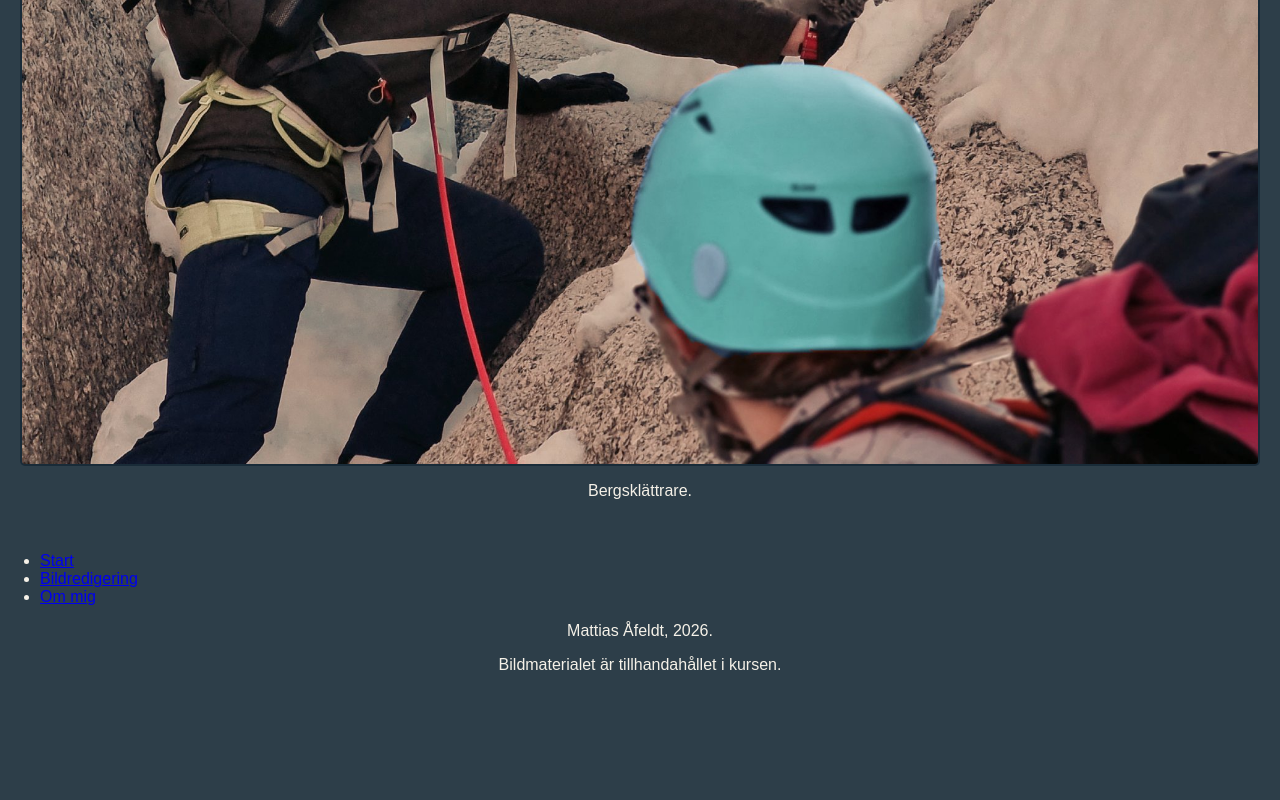
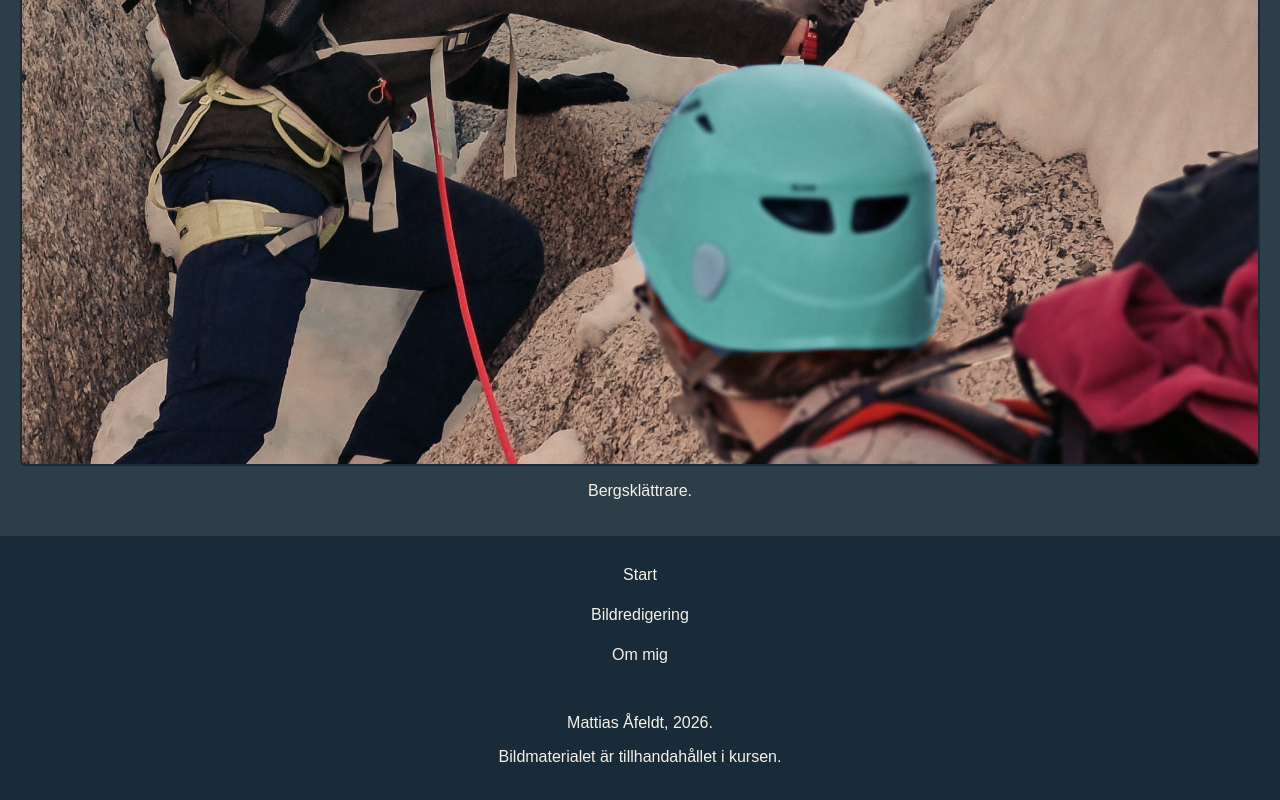
Before and after one commit to mattiasafeldt/bildserie-lab, a plain HTML site: page index.html in a window 1280 px wide. Shown: the part 4912-5712 px from the top of the page. Before the commit the page ends 5602 px from the top, so only its background shows below. Drawn offline with Linux system fonts and the light colour scheme.

Commit message:
Påbörjat CSS för sidfot.

```diff
--- a/style.css
+++ b/style.css
@@ -76,3 +76,24 @@ p {
 .main-content {
     padding: 20px;
 }
+.site-footer {
+    background-color: #192b38;
+    color: #f5f1e8;
+    text-align: center;
+    padding: 20px;
+}
+.footer-nav {
+    display: flex;
+    flex-direction: column;
+    list-style: none;
+    padding: 0;
+    margin: 0 0 20px;
+    gap: 2px;
+    align-items: center;
+}
+.footer-nav a {
+    display: block;
+    padding: 10px;
+    color: #f5f1e8;
+    text-decoration: none;
+}
```
